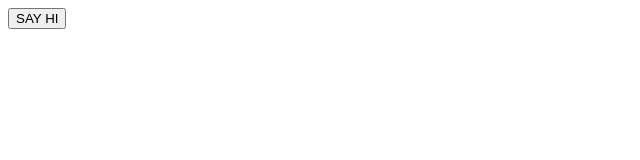
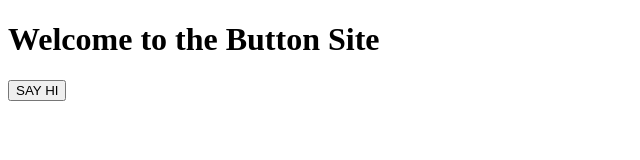
Before and after one commit to florgoro/workshop-events, a plain HTML site: page index.html in a window 1280 px wide. Shown: the whole page, without its empty margins (0-640 px from the left). Drawn offline with Linux system fonts and the light colour scheme.

Commit message:
title and button

```diff
--- a/index.html
+++ b/index.html
@@ -3,9 +3,10 @@
 <head>
     <meta charset="UTF-8">
     <meta name="viewport" content="width=device-width, initial-scale=1.0">
-    <title>Workshop-Events</title>
+    <title>Welcome to the Button Site</title>
 </head>
 <body>
-    <button onclick="myFunction()">SAY HI</button>
+    <h1>Welcome to the Button Site</h1>
+    <button id="sayHiButton" onclick="sayHi()">SAY HI</button>
 </body>
 </html>
```
Also changed, not shown: events.js (added), style.css (added).
